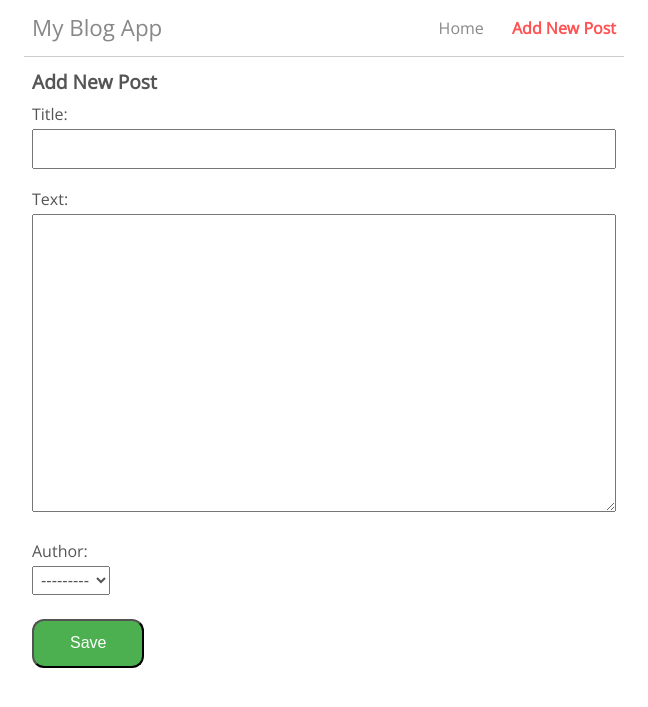
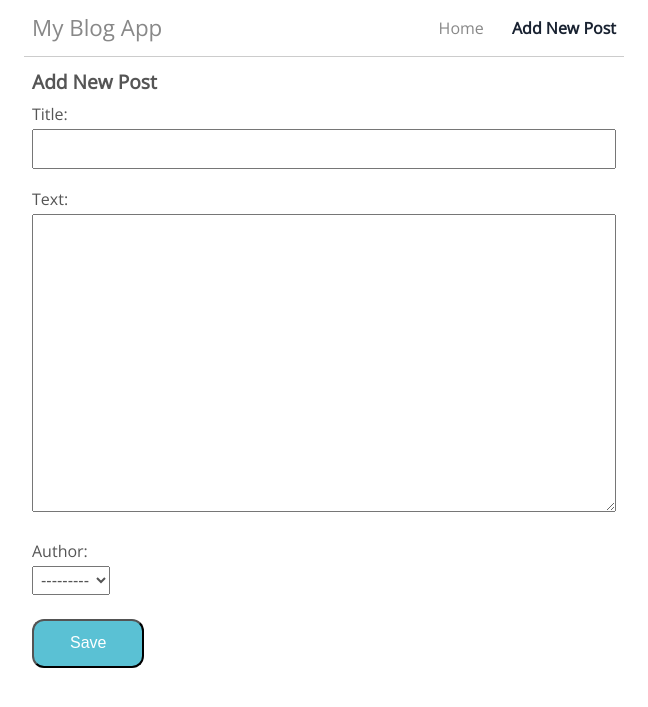
Before and after one commit to Doppon/sample_blog, a Django app: page /post/create/ in a window 1280 px wide. Shown: the top 707 px of the page, without its empty margins (316-964 px from the left). Run offline with Django 3.2, Linux system fonts and the light colour scheme.

Commit message:
色の変更

```diff
--- a/blogs/static/blogs/css/style.css
+++ b/blogs/static/blogs/css/style.css
@@ -18,12 +18,12 @@ h1, h2, h3 {
 }
 
 a {
-  color: #6495ed;
+  color: #192231;
   text-decoration: none;
 }
 
 a.act {
-  color: #ff5252;
+  color: #192231;
   font-weight: bold;
 }
 
@@ -172,7 +172,7 @@ header .site-name a {
   text-align: center;
   text-decoration: none;
   display: inline-block;
-  background-color: #4CAF50;
+  background-color: #5ac1d4;
   border-radius: 12px;
 }
 
```
